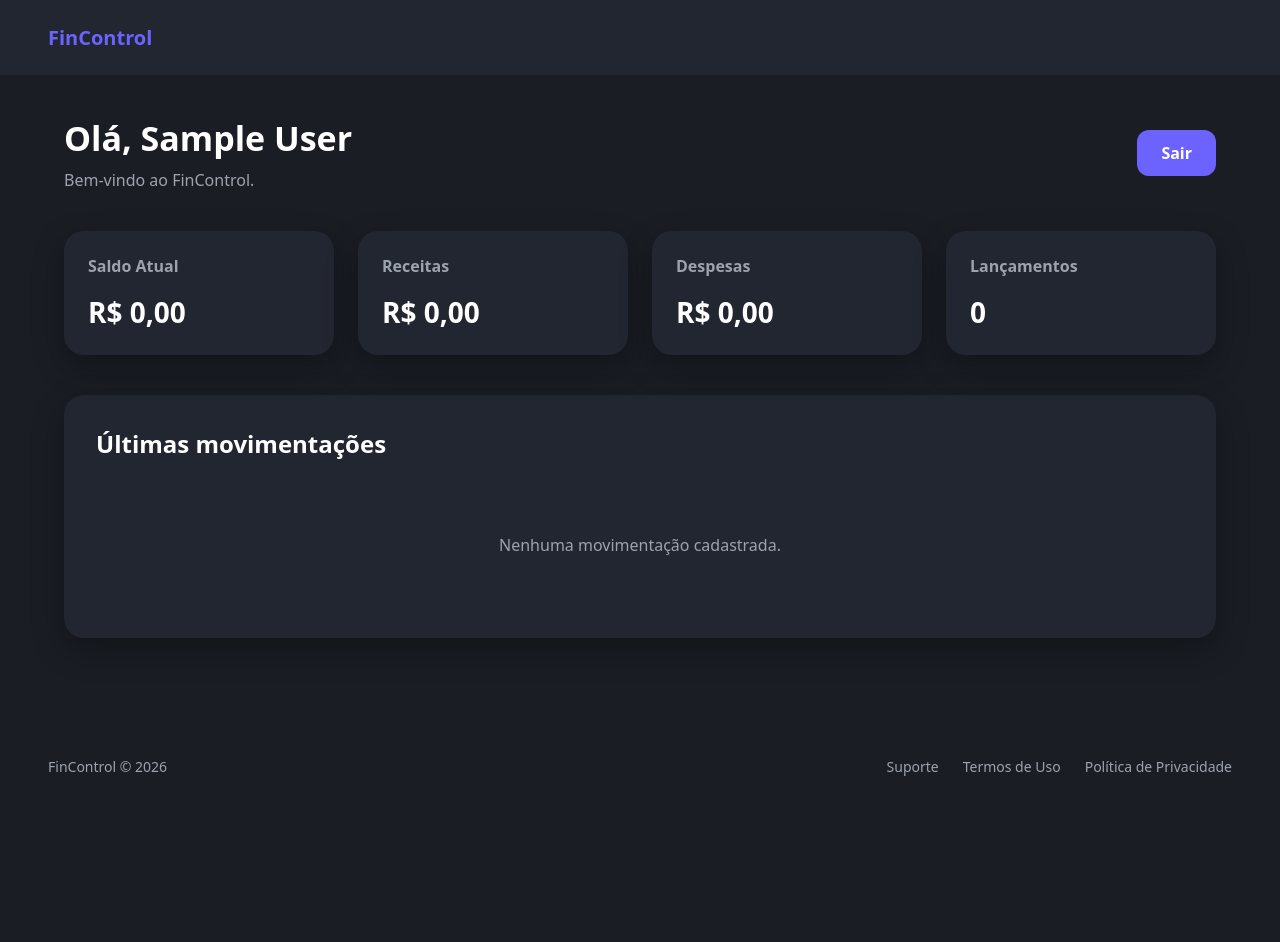
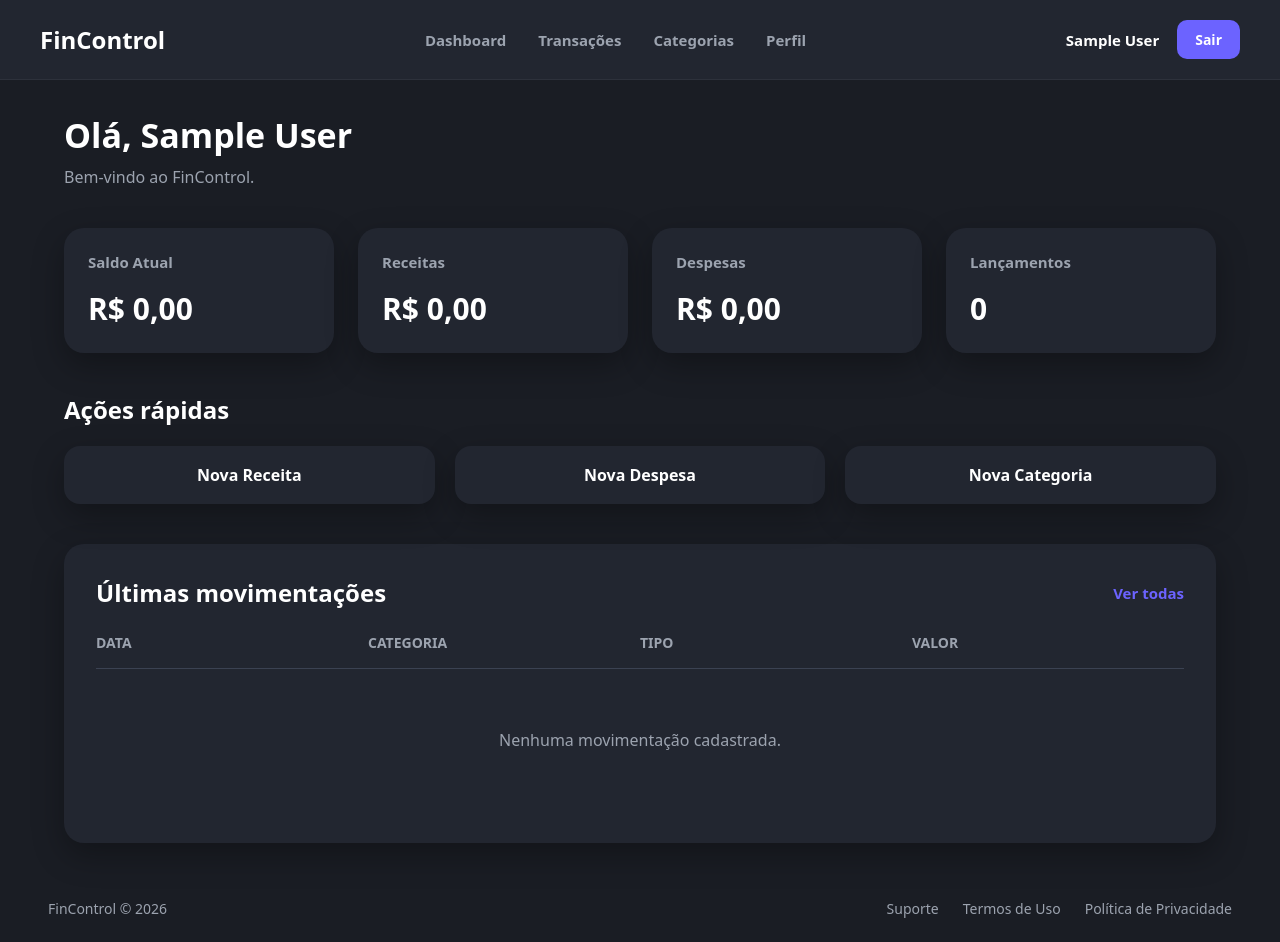
Before and after one commit to GabrielLucim/controle-financeiro, a React (Vite) app: page /app/dashboard in a window 1280 px wide. Before the commit the page ends 800 px from the top, so only its background shows below. Built offline with nearby package versions, Linux system fonts and the light colour scheme; sample sign-in values are in the browser's storage.

Commit message:
feat: navegação da dashboard via header

```diff
--- a/src/components/Global/Header/Header.css
+++ b/src/components/Global/Header/Header.css
@@ -1,43 +1,127 @@
 .page-header {
     display: flex;
     justify-content: space-between;
+    align-items: center;
+    padding: 20px 40px;
     background: var(--color-surface, #222630);
-    align-items: center;
-    padding: 24px 48px;
-    width: 100%;
+    border-bottom: 1px solid rgba(255, 255, 255, 0.05);
     box-sizing: border-box;
 }
 
 .logo {
+    font-size: 24px;
     font-weight: 700;
-    font-size: 20px;
-    color: var(--primary-color);
+    color: #ffffff;
+    cursor: pointer;
+    user-select: none;
+    transition: opacity .2s;
 }
 
-.theme-icon {
-    cursor: pointer;
-    color: var(--text-secondary);
-    background: transparent;
-    border: none;
-    padding: 8px;
+.logo:hover {
+    opacity: .8;
+}
+
+.header-nav {
     display: flex;
     align-items: center;
-    justify-content: center;
-    border-radius: 4px;
-    transition:
-        background-color 0.2s ease,
-        color 0.2s ease;
+    gap: 32px;
 }
 
-.theme-icon:hover {
-    background-color: var(--control-bg-hover);
+.header-link {
+    color: #9ca3af;
+    text-decoration: none;
+    font-size: 15px;
+    font-weight: 600;
+    transition: color .2s;
+    position: relative;
 }
 
-/* --- Responsividade --- */
-@media (max-width: 768px) {
+.header-link:hover {
+    color: #ffffff;
+}
+
+.header-link.active {
+    color: #ffffff;
+}
+
+.header-link.active::after {
+    content: "";
+    position: absolute;
+    left: 0;
+    bottom: -8px;
+    width: 100%;
+    height: 2px;
+    background: var(--color-primary, #3b82f6);
+    border-radius: 2px;
+}
+
+.header-user {
+    display: flex;
+    align-items: center;
+    gap: 18px;
+}
+
+.header-user-name {
+    color: #ffffff;
+    font-size: 15px;
+    font-weight: 600;
+}
+
+.logout-button {
+    padding: 10px 18px;
+    border: none;
+    border-radius: 10px;
+    background: var(--color-primary, #3b82f6);
+    color: #ffffff;
+    font-size: 14px;
+    font-weight: 600;
+    cursor: pointer;
+    transition: transform .2s, opacity .2s;
+}
+
+.logout-button:hover {
+    transform: translateY(-2px);
+    opacity: .95;
+}
+
+@media (max-width: 900px) {
+
     .page-header {
-        padding: 16px 24px;
-        flex-direction: row;
-        gap: 16px;
+        flex-wrap: wrap;
+        gap: 20px;
+        justify-content: center;
+        padding: 20px;
     }
+
+    .header-nav {
+        order: 3;
+        width: 100%;
+        justify-content: center;
+        gap: 20px;
+        flex-wrap: wrap;
+    }
+
 }
+
+@media (max-width: 600px) {
+
+    .page-header {
+        flex-direction: column;
+        align-items: center;
+    }
+
+    .header-user {
+        flex-direction: column;
+        width: 100%;
+    }
+
+    .logout-button {
+        width: 100%;
+    }
+
+    .header-nav {
+        flex-direction: column;
+        gap: 14px;
+    }
+
+}
--- a/src/components/Global/Header/Header.jsx
+++ b/src/components/Global/Header/Header.jsx
@@ -1,12 +1,93 @@
 import React from "react";
-import { FaMoon, FaSun } from "react-icons/fa";
+import { NavLink, useNavigate } from "react-router-dom";
+import { useAuth } from "../../../context/AuthContext";
 import "./Header.css";
 
 const Header = () => {
+    const { user, logout, isAuthenticated } = useAuth();
+    const navigate = useNavigate();
+
+    const handleLogout = () => {
+        logout();
+        navigate("/login");
+    };
 
     return (
         <header className="page-header">
-            <div className="logo">FinControl</div>
+
+            <div
+                className="logo"
+                onClick={() => navigate("/dashboard")}
+            >
+                FinControl
+            </div>
+
+            {isAuthenticated && (
+                <>
+                    <nav className="header-nav">
+
+                        <NavLink
+                            to="/dashboard"
+                            className={({ isActive }) =>
+                                isActive
+                                    ? "header-link active"
+                                    : "header-link"
+                            }
+                        >
+                            Dashboard
+                        </NavLink>
+
+                        <NavLink
+                            to="/transactions"
+                            className={({ isActive }) =>
+                                isActive
+                                    ? "header-link active"
+                                    : "header-link"
+                            }
+                        >
+                            Transações
+                        </NavLink>
+
+                        <NavLink
+                            to="/categories"
+                            className={({ isActive }) =>
+                                isActive
+                                    ? "header-link active"
+                                    : "header-link"
+                            }
+                        >
+                            Categorias
+                        </NavLink>
+
+                        <NavLink
+                            to="/profile"
+                            className={({ isActive }) =>
+                                isActive
+                                    ? "header-link active"
+                                    : "header-link"
+                            }
+                        >
+                            Perfil
+                        </NavLink>
+
+                    </nav>
+
+                    <div className="header-user">
+
+                        <span className="header-user-name">
+                            {user?.name}
+                        </span>
+
+                        <button
+                            className="logout-button"
+                            onClick={handleLogout}
+                        >
+                            Sair
+                        </button>
+
+                    </div>
+                </>
+            )}
 
         </header>
     );
--- a/src/pages/Dashboard/Dashboard.css
+++ b/src/pages/Dashboard/Dashboard.css
@@ -1,15 +1,15 @@
 .dashboard-page {
     min-height: 100vh;
-    background: var(--dashboard-page-bg, #1a1d24);
     display: flex;
     flex-direction: column;
+    background: var(--dashboard-page-bg, #1a1d24);
 }
 
 .dashboard-content {
     flex: 1;
     width: 100%;
     max-width: 1200px;
-    margin: 40px auto;
+    margin: 32px auto;
     padding: 0 24px;
     box-sizing: border-box;
 }
@@ -18,34 +18,39 @@
     display: flex;
     justify-content: space-between;
     align-items: center;
+    gap: 24px;
     margin-bottom: 40px;
-    gap: 20px;
 }
 
 .dashboard-title {
+    margin: 0;
     font-size: 34px;
-    color: #fff;
-    margin-bottom: 8px;
+    font-weight: 700;
+    color: #ffffff;
 }
 
 .dashboard-subtitle {
+    margin-top: 8px;
     color: #9ca3af;
     font-size: 16px;
 }
 
 .dashboard-button {
-    padding: 12px 24px;
+    min-width: 140px;
+    padding: 14px 28px;
     border: none;
-    border-radius: 12px;
+    border-radius: 14px;
     background: var(--color-primary, #3b82f6);
-    color: white;
-    font-weight: 600;
+    color: #ffffff;
+    font-size: 15px;
+    font-weight: 700;
     cursor: pointer;
-    transition: .2s;
+    transition: transform .2s, opacity .2s;
 }
 
 .dashboard-button:hover {
     transform: translateY(-2px);
+    opacity: .95;
 }
 
 .dashboard-cards {
@@ -57,21 +62,56 @@
 
 .dashboard-card {
     background: var(--color-surface, #222630);
+    border-radius: 20px;
     padding: 24px;
-    border-radius: 20px;
     box-shadow: var(--shadow-card, 0 12px 32px rgba(0, 0, 0, .3));
 }
 
 .dashboard-card h3 {
-    font-size: 16px;
+    margin: 0 0 16px;
+    font-size: 15px;
+    font-weight: 600;
     color: #9ca3af;
-    margin-bottom: 16px;
 }
 
 .dashboard-card span {
-    font-size: 28px;
+    font-size: 30px;
     font-weight: 700;
-    color: #fff;
+    color: #ffffff;
+}
+
+.dashboard-actions {
+    margin-bottom: 40px;
+}
+
+.dashboard-actions h2 {
+    margin-bottom: 20px;
+    color: #ffffff;
+    font-size: 24px;
+}
+
+.dashboard-actions-grid {
+    display: grid;
+    grid-template-columns: repeat(3, 1fr);
+    gap: 20px;
+}
+
+.action-button {
+    padding: 18px;
+    border: none;
+    border-radius: 16px;
+    background: var(--color-surface, #222630);
+    color: #ffffff;
+    font-size: 16px;
+    font-weight: 600;
+    cursor: pointer;
+    box-shadow: var(--shadow-card, 0 12px 32px rgba(0, 0, 0, .3));
+    transition: transform .2s, background-color .2s;
+}
+
+.action-button:hover {
+    transform: translateY(-2px);
+    background: #2a3040;
 }
 
 .dashboard-panel {
@@ -81,43 +121,95 @@
     box-shadow: var(--shadow-card, 0 12px 32px rgba(0, 0, 0, .3));
 }
 
-.dashboard-panel h2 {
-    color: white;
+.dashboard-panel-header {
+    display: flex;
+    justify-content: space-between;
+    align-items: center;
     margin-bottom: 24px;
 }
 
+.dashboard-panel-header h2 {
+    margin: 0;
+    color: #ffffff;
+}
+
+.see-all-button {
+    border: none;
+    background: transparent;
+    color: var(--color-primary, #3b82f6);
+    font-size: 15px;
+    font-weight: 600;
+    cursor: pointer;
+}
+
+.see-all-button:hover {
+    text-decoration: underline;
+}
+
+.dashboard-table {
+    width: 100%;
+}
+
+.dashboard-table-header {
+    display: grid;
+    grid-template-columns: repeat(4, 1fr);
+    padding-bottom: 16px;
+    border-bottom: 1px solid #3b4252;
+    color: #9ca3af;
+    font-size: 14px;
+    font-weight: 700;
+    text-transform: uppercase;
+}
+
 .dashboard-empty {
+    padding: 60px 20px;
+    text-align: center;
     color: #9ca3af;
-    text-align: center;
-    padding: 50px 0;
+    font-size: 16px;
 }
 
 @media (max-width: 900px) {
+
     .dashboard-cards {
         grid-template-columns: repeat(2, 1fr);
     }
+
+    .dashboard-actions-grid {
+        grid-template-columns: 1fr;
+    }
+
 }
 
 @media (max-width: 768px) {
 
     .dashboard-content {
         margin: 24px auto;
+        padding: 0 16px;
     }
 
     .dashboard-header {
         flex-direction: column;
-        align-items: flex-start;
+        align-items: stretch;
+    }
+
+    .dashboard-button {
+        width: 100%;
     }
 
     .dashboard-cards {
         grid-template-columns: 1fr;
     }
 
+    .dashboard-table-header {
+        display: none;
+    }
+
     .dashboard-title {
         font-size: 28px;
     }
 
-    .dashboard-card span {
-        font-size: 24px;
+    .dashboard-panel {
+        padding: 24px;
     }
+
 }
--- a/src/pages/Dashboard/Dashboard.jsx
+++ b/src/pages/Dashboard/Dashboard.jsx
@@ -21,6 +21,7 @@ function Dashboard() {
             <main className="dashboard-content">
 
                 <div className="dashboard-header">
+
                     <div>
                         <h1 className="dashboard-title">
                             Olá, {user?.name || "Usuário"}
@@ -31,12 +32,6 @@ function Dashboard() {
                         </p>
                     </div>
 
-                    <button
-                        className="dashboard-button"
-                        onClick={handleLogout}
-                    >
-                        Sair
-                    </button>
                 </div>
 
                 <section className="dashboard-cards">
@@ -63,13 +58,64 @@ function Dashboard() {
 
                 </section>
 
+                <section className="dashboard-actions">
+
+                    <h2>Ações rápidas</h2>
+
+                    <div className="dashboard-actions-grid">
+
+                        <button
+                            className="action-button"
+                            onClick={() => navigate("/transactions")}
+                        >
+                            Nova Receita
+                        </button>
+
+                        <button
+                            className="action-button"
+                            onClick={() => navigate("/transactions")}
+                        >
+                            Nova Despesa
+                        </button>
+
+                        <button
+                            className="action-button"
+                            onClick={() => navigate("/categories")}
+                        >
+                            Nova Categoria
+                        </button>
+
+                    </div>
+
+                </section>
+
                 <section className="dashboard-panel">
 
-                    <h2>Últimas movimentações</h2>
+                    <div className="dashboard-panel-header">
+                        <h2>Últimas movimentações</h2>
 
-                    <p className="dashboard-empty">
-                        Nenhuma movimentação cadastrada.
-                    </p>
+                        <button
+                            className="see-all-button"
+                            onClick={() => navigate("/transactions")}
+                        >
+                            Ver todas
+                        </button>
+                    </div>
+
+                    <div className="dashboard-table">
+
+                        <div className="dashboard-table-header">
+                            <span>Data</span>
+                            <span>Categoria</span>
+                            <span>Tipo</span>
+                            <span>Valor</span>
+                        </div>
+
+                        <div className="dashboard-empty">
+                            Nenhuma movimentação cadastrada.
+                        </div>
+
+                    </div>
 
                 </section>
 
```
Also changed, not shown: src/pages/Profile/Profile.css (added), src/pages/Profile/Profile.jsx (added).
